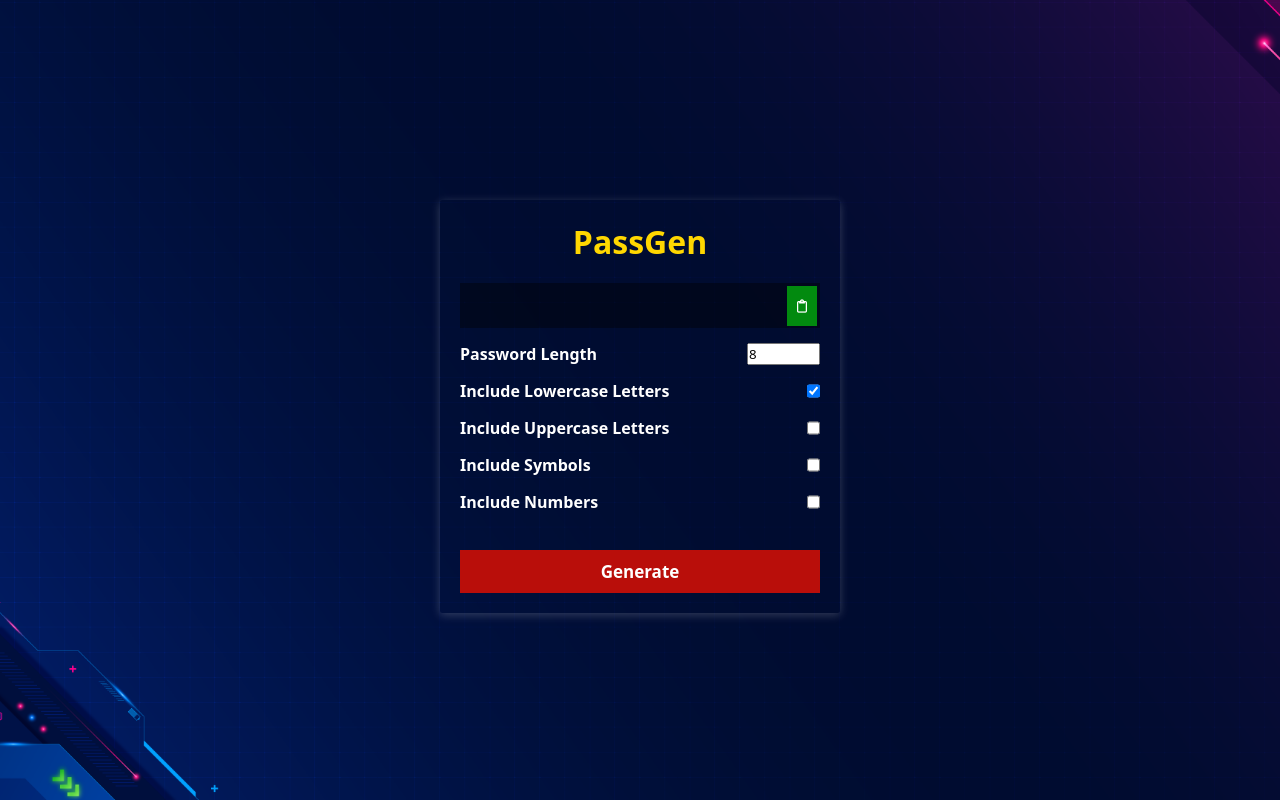
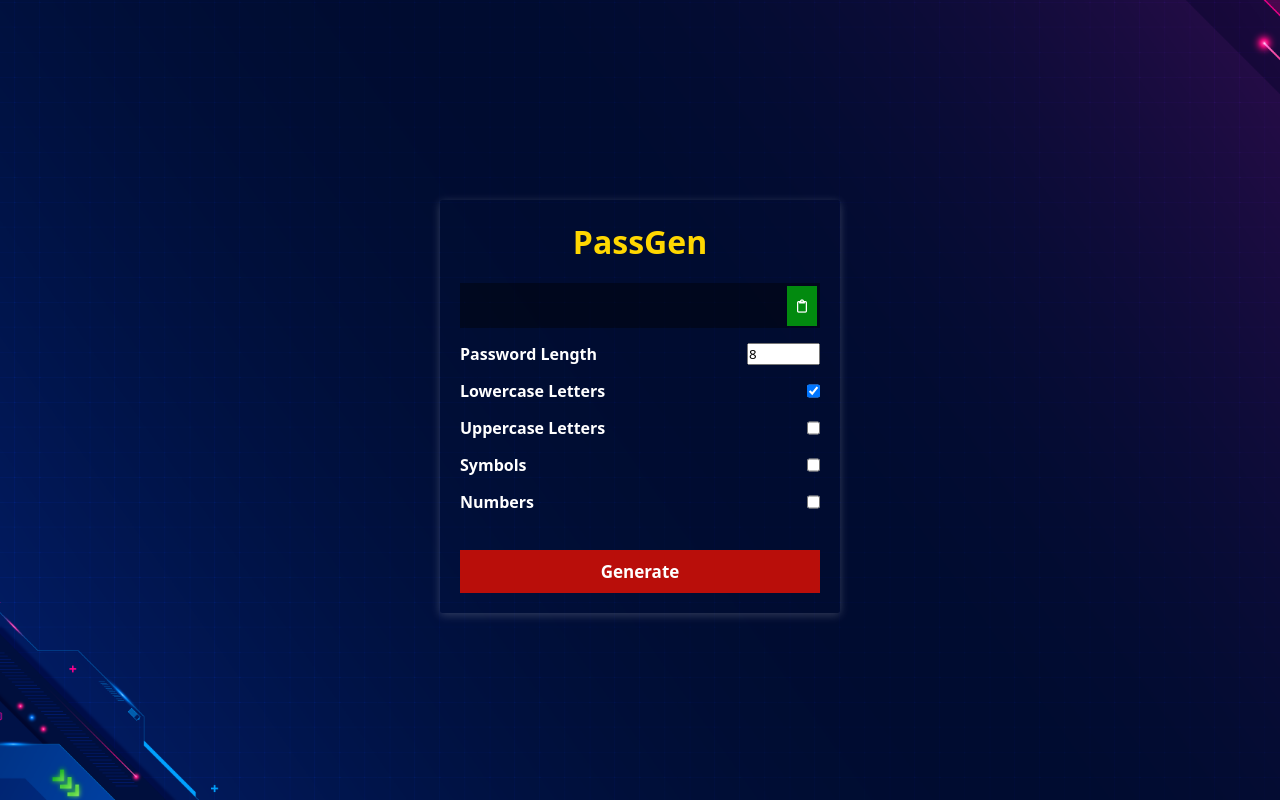
Before and after one commit to dyhliang/React-Password-Generator, a React (Create React App) app: page / in a window 1280 px wide. Built offline with nearby package versions, Linux system fonts and the light colour scheme.

Commit message:
Changed text on char types

```diff
--- a/src/App.css
+++ b/src/App.css
@@ -47,6 +47,7 @@
 
 .form-group{
     font-weight: bold;
+    font-size: medium;
     display: flex;
     justify-content: space-between;
     color: white;
--- a/src/App.js
+++ b/src/App.js
@@ -110,31 +110,31 @@ function App() {
           </div>
 
           <div className='form-group'>
-            <label htmlFor='password-length'>Password Length</label>
+            <label htmlFor='password-length'> Password Length </label>
             <input defaultValue={passwordLen} onChange={(e) => setPasswordLen(e.target.value.replace(/[^0-9]/g, ""))}
               type="number" id="password-length" name="password-length" max="20" min="8" />
           </div>
 
           <div className="form-group">
-            <label htmlFor="lowercase-letters">Include Lowercase Letters</label>
+            <label htmlFor="lowercase-letters"> Lowercase Letters </label>
             <input checked={incLower} onChange={(e) => setIncLower(e.target.checked)}
               type="checkbox" defaultChecked={true} id="lowercase-letters" name="lowercase-letters" />
           </div>
 
           <div className="form-group">
-            <label htmlFor="uppercase-letters">Include Uppercase Letters</label>
+            <label htmlFor="uppercase-letters"> Uppercase Letters </label>
             <input checked={incUpper} onChange={(e) => setIncUpper(e.target.checked)}
               type="checkbox" id="uppercase-letters" name="uppercase-letters" />
           </div>
 
           <div className="form-group">
-            <label htmlFor="symbols">Include Symbols</label>
+            <label htmlFor="symbols"> Symbols </label>
             <input checked={incSym} onChange={(e) => setIncSym(e.target.checked)}
               type="checkbox" id="symbols" name="symbols" />
           </div>
 
           <div className="form-group">
-            <label htmlFor="numbers">Include Numbers</label>
+            <label htmlFor="numbers"> Numbers </label>
             <input checked={incNum} onChange={(e) => setIncNum(e.target.checked)}
               type="checkbox" id="numbers" name="numbers" />
           </div>
```
